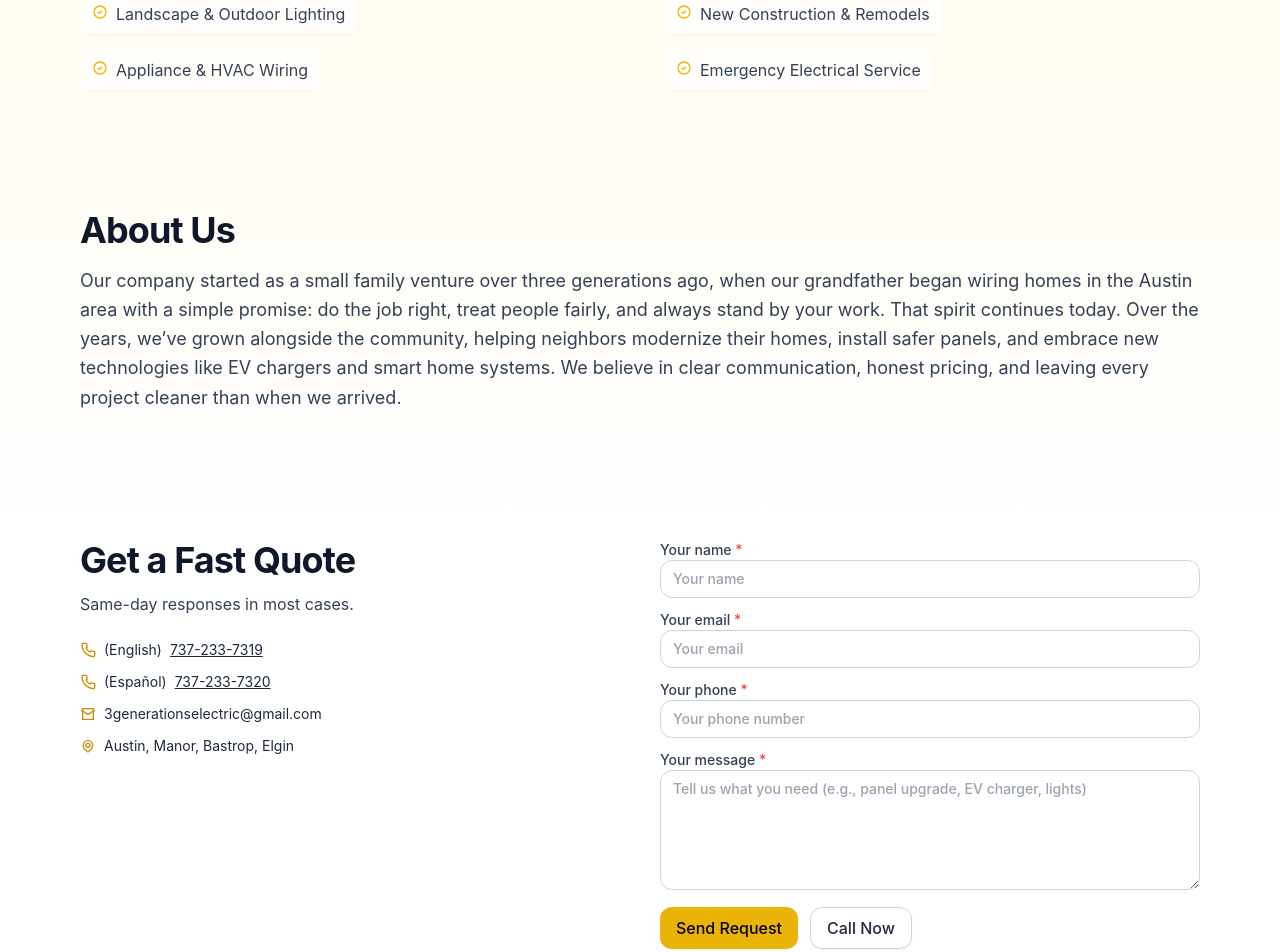
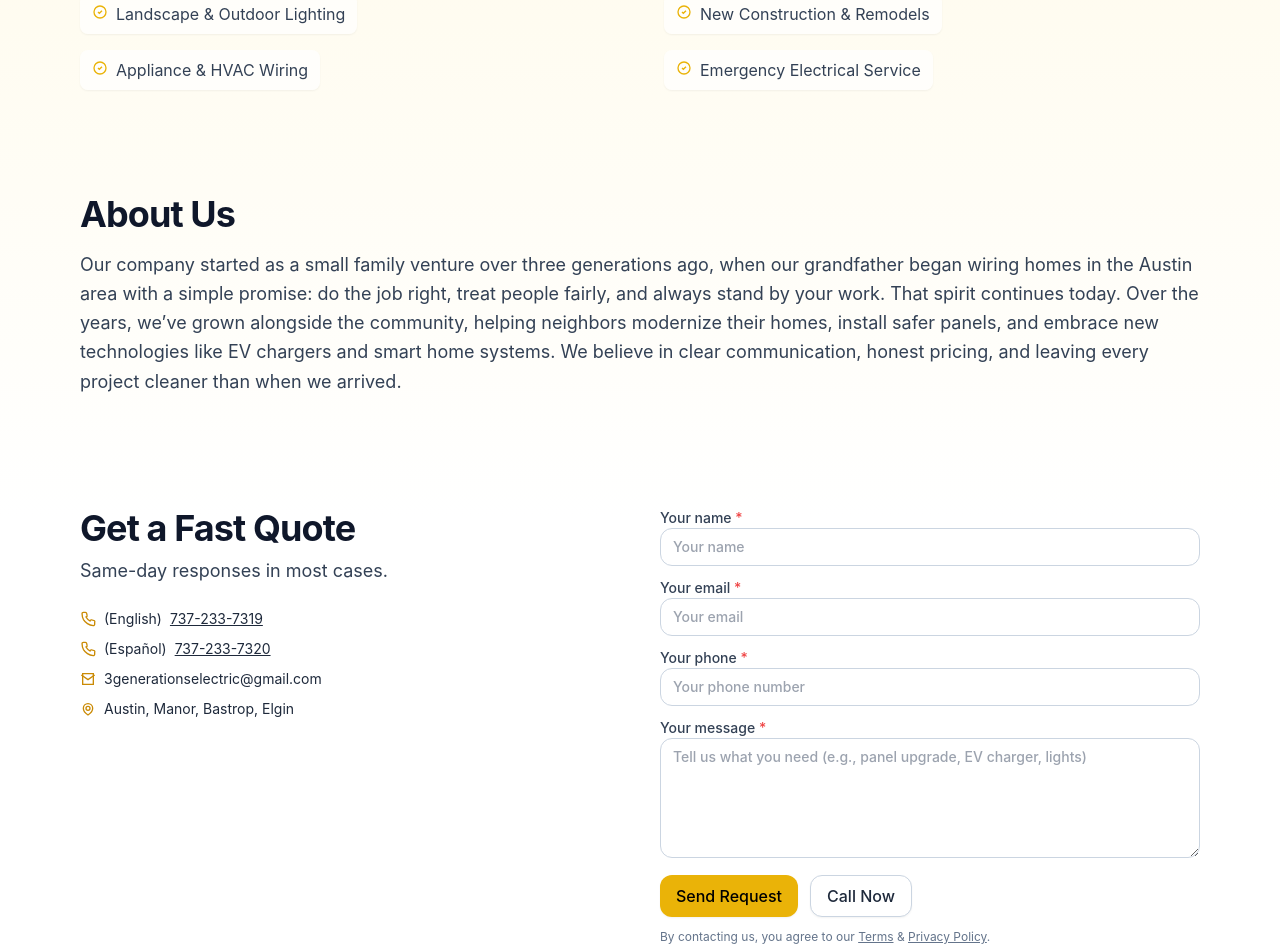
Before and after one commit to resp23f/3generations-site, a React (Vite) app: page / in a window 1280 px wide. Shown: the part 853-1805 px from the top of the page. Built offline with nearby package versions, Linux system fonts and the light colour scheme.

Commit message:
Contact section: tighter spacing (pt/pb, gaps, mt)

```diff
--- a/src/App.tsx
+++ b/src/App.tsx
@@ -171,7 +171,7 @@
 
       {/* About Us */}
       <section id="about">
-        <div className="max-w-6xl mx-auto px-4 py-16">
+        <div className="max-w-6xl mx-auto px-4 pt-10 pb-12 md:pt-12 md:pb-16">
           <h2 className="text-3xl md:text-4xl font-bold tracking-tight text-slate-900">About Us</h2>
           <p className="mt-4 text-slate-700 leading-relaxed text-lg">
             Our company started as a small family venture over three generations ago, when our grandfather began wiring homes in
@@ -185,11 +185,11 @@
 
       {/* Contact */}
       <section id="contact">
-        <div className="max-w-6xl mx-auto px-4 py-16 grid md:grid-cols-2 gap-10">
+        <div className="max-w-6xl mx-auto px-4 pt-10 pb-20 md:pt-12 md:pb-20 grid md:grid-cols-2 gap-8 md:gap-10">
           <div>
             <h2 className="text-3xl md:text-4xl font-bold tracking-tight text-slate-900">Get a Fast Quote</h2>
-            <p className="mt-3 text-slate-700">Same-day responses in most cases.</p>
-            <div className="mt-6 space-y-3 text-sm">
+<p className="mt-2 text-slate-700 leading-relaxed text-lg">Same-day responses in most cases.</p>
+            <div className="mt-6 space-y-2.5 text-sm">
               <div className="flex items-center gap-2">
                 <PhoneIcon className="w-4 h-4 text-yellow-600" /> (English){" "}
                 <a className="underline" href="tel:17372337319">
```
